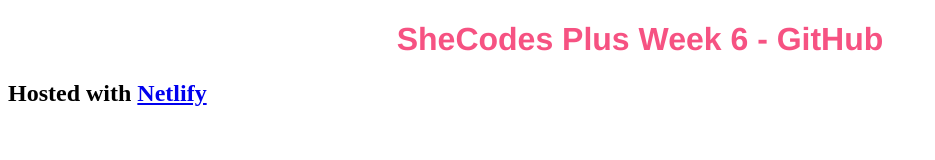
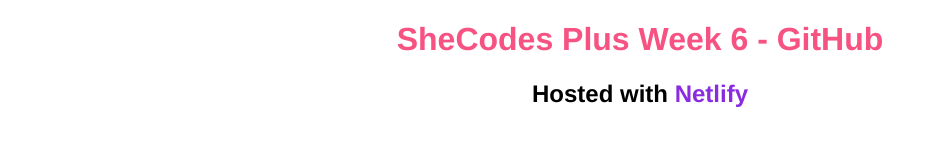
Before and after one commit to smilligan-sm/shecodesplus-week6-lesson4, a plain HTML site: page index.html in a window 1280 px wide. Shown: the whole page, without its empty margins (0-935 px from the left). Drawn offline with Linux system fonts and the light colour scheme.

Commit message:
Customised h2 and Netlify link formatting

```diff
--- a/style.css
+++ b/style.css
@@ -3,3 +3,11 @@ h1 {
   font-family: Cerebri Sans, Helvetica, Arial, sans-serif;
   color: #f65282;
 }
+h2 {
+  text-align: center;
+  font-family: Cerebri Sans, Helvetica, Arial, sans-serif;
+}
+a {
+  text-decoration: none;
+  color: blueviolet;
+}
```
